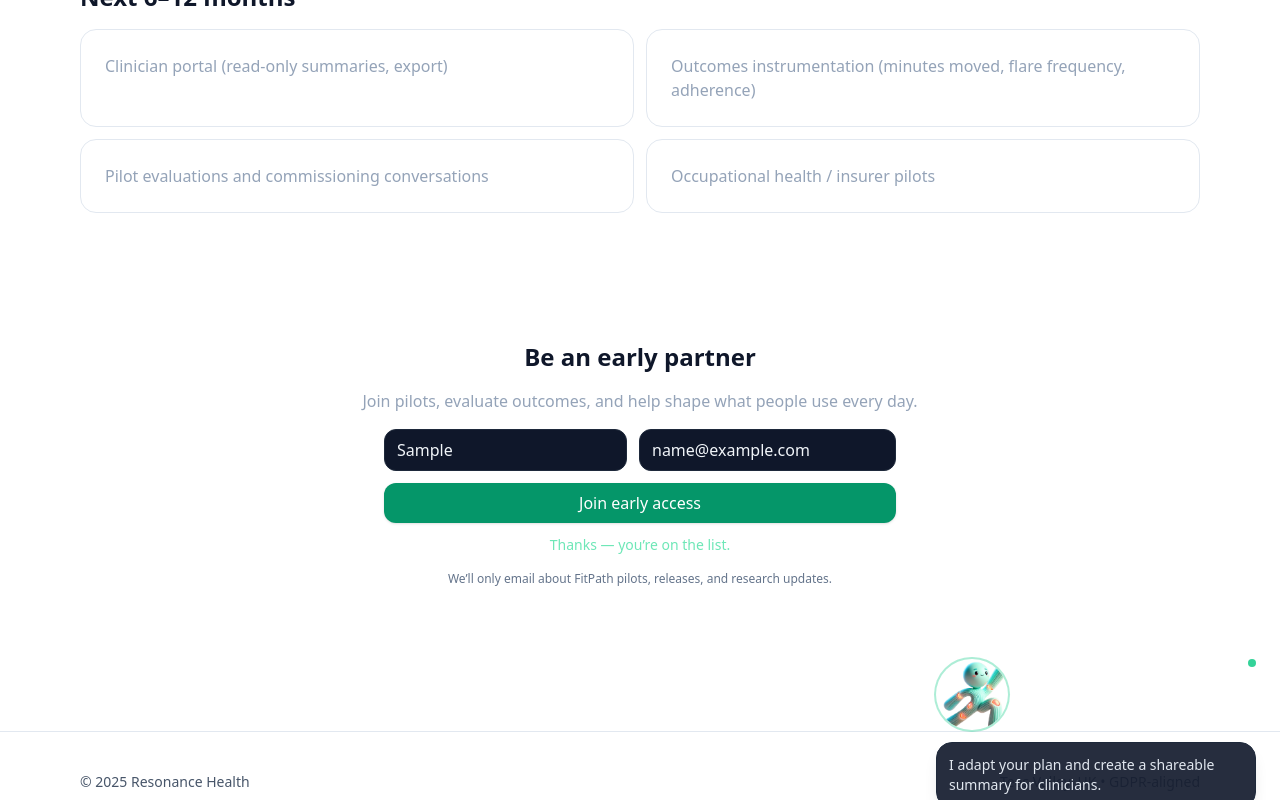
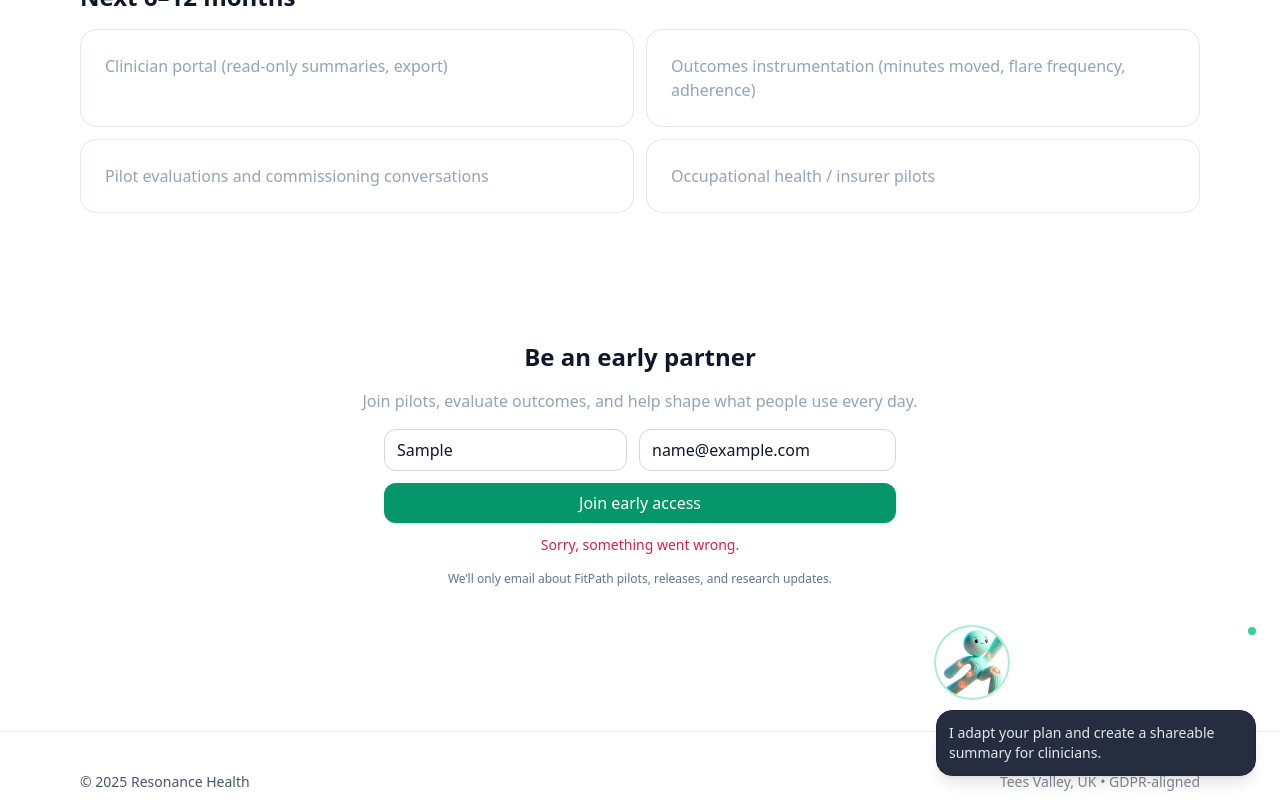
Before and after one commit to Sergypian/resonancehealth-io, a Next.js app: page / in a window 1280 px wide. Both pictures are taken after typing "Sample", "name@example.com" into the empty fields and a click on the button "Join early access". Shown: the part 2482-3282 px from the top of the page. Built offline with nearby package versions, Linux system fonts and the light colour scheme.

Commit message:
Connect signup form to Formspree

```diff
--- a/app/shared/SignupForm.tsx
+++ b/app/shared/SignupForm.tsx
@@ -1,25 +1,43 @@
 'use client'
 import { useState } from 'react'
 
+const ENDPOINT = 'https://formspree.io/f/manbkopk' // Your Formspree link
+
 export default function SignupForm(){
-  const [status, setStatus] = useState<'idle'|'ok'|'err'>('idle')
+  const [status, setStatus] = useState<'idle'|'ok'|'err'|'loading'>('idle')
+
   async function onSubmit(e: React.FormEvent<HTMLFormElement>){
     e.preventDefault()
+    setStatus('loading')
+
     const data = Object.fromEntries(new FormData(e.currentTarget).entries())
-    try{
-      const res = await fetch('/api/subscribe', { method: 'POST', body: JSON.stringify(data) })
+
+    try {
+      const res = await fetch(ENDPOINT, {
+        method: 'POST',
+        headers: { 'Accept': 'application/json' },
+        body: JSON.stringify(data),
+      })
       setStatus(res.ok ? 'ok' : 'err')
-    }catch{
+      if (res.ok) (e.target as HTMLFormElement).reset()
+    } catch {
       setStatus('err')
     }
   }
+
   return (
     <form onSubmit={onSubmit} className="mx-auto grid w-full max-w-lg grid-cols-1 gap-3 sm:grid-cols-[1fr_auto]">
-      <input name="name" required placeholder="Your name" className="w-full rounded-xl border border-slate-800 bg-slate-900 px-3 py-2 text-slate-100" />
-      <input name="email" required type="email" placeholder="you@example.com" className="w-full rounded-xl border border-slate-800 bg-slate-900 px-3 py-2 text-slate-100" />
-      <button className="btn sm:col-span-2">Join early access</button>
-      {status==='ok' && <p className="sm:col-span-2 text-emerald-300 text-sm">Thanks — you’re on the list.</p>}
-      {status==='err' && <p className="sm:col-span-2 text-rose-300 text-sm">Sorry, something went wrong.</p>}
+      <input name="name" required placeholder="Your name"
+        className="w-full rounded-xl border border-gray-300 bg-white px-3 py-2 text-slate-900 dark:border-slate-700 dark:bg-slate-900 dark:text-slate-100" />
+      <input name="email" required type="email" placeholder="you@example.com"
+        className="w-full rounded-xl border border-gray-300 bg-white px-3 py-2 text-slate-900 dark:border-slate-700 dark:bg-slate-900 dark:text-slate-100" />
+
+      <button disabled={status==='loading'} className="btn sm:col-span-2">
+        {status==='loading' ? 'Sending…' : 'Join early access'}
+      </button>
+
+      {status==='ok' && <p className="sm:col-span-2 text-sm text-emerald-600 dark:text-emerald-300">Thanks — you’re on the list.</p>}
+      {status==='err' && <p className="sm:col-span-2 text-sm text-rose-600 dark:text-rose-300">Sorry, something went wrong.</p>}
     </form>
   )
 }
```
